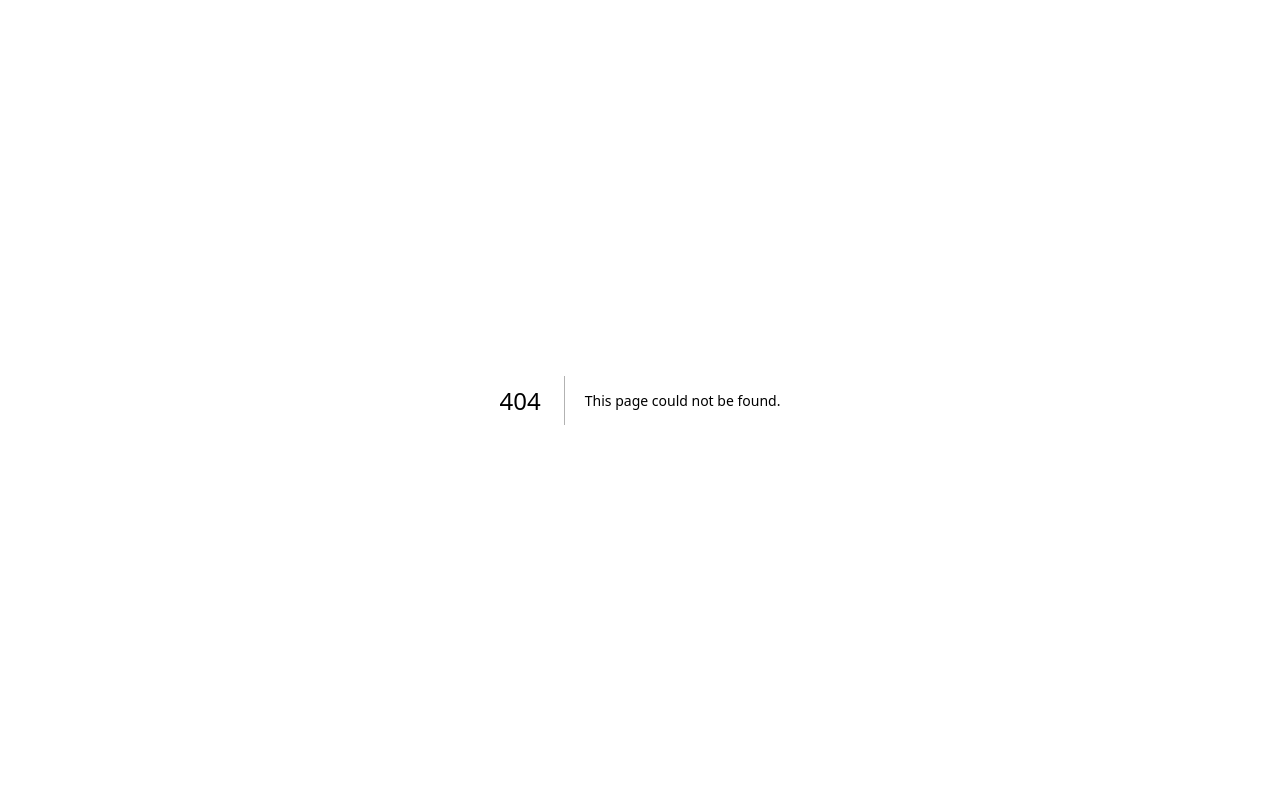
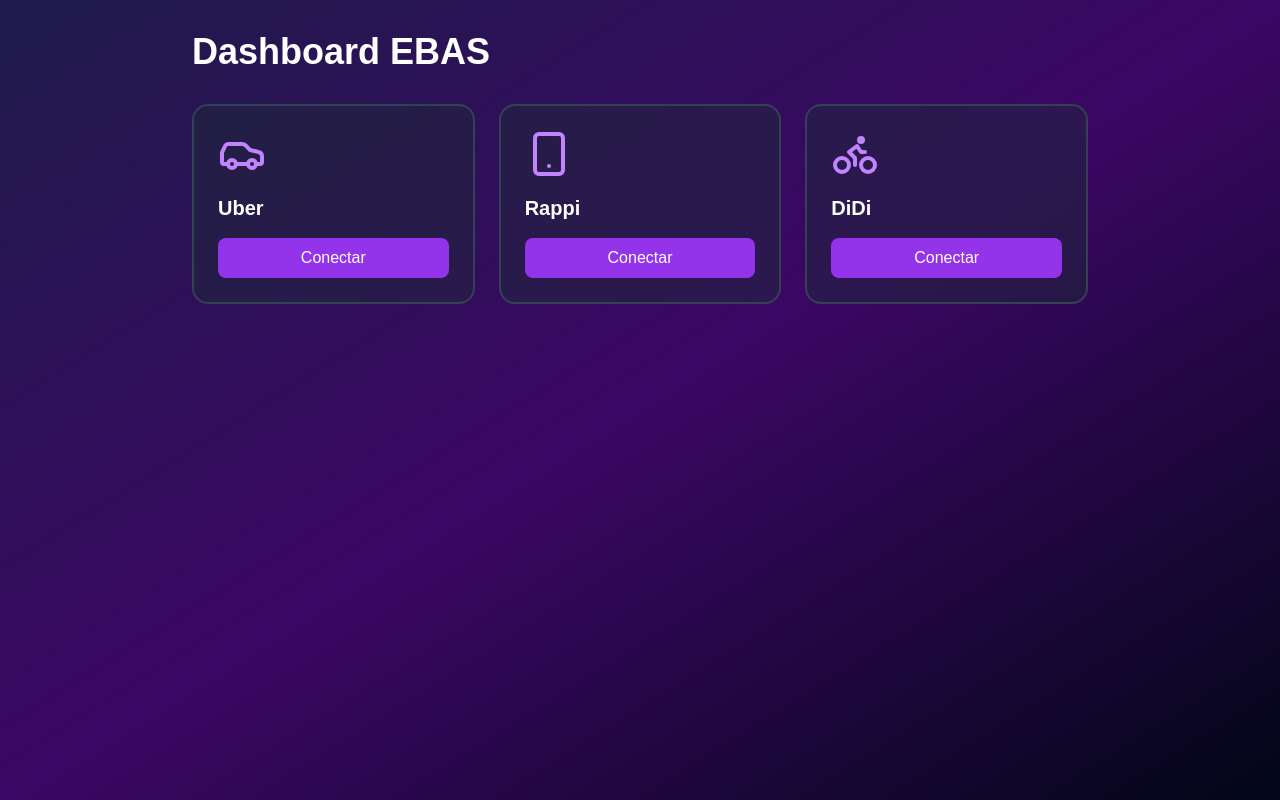
Before and after one commit to josealfredo79/passkeySoroban, a Next.js app in the folder frontend/: page /ebas-dashboard in a window 1280 px wide. Before the commit this address had no page. Built offline with nearby package versions, Linux system fonts and the light colour scheme.

Commit message:
feat: agrega sistema EBAS simple - 3 rutas nuevas (ebas-dashboard, ebas-credit, ebas-success) + botón en Dashboard. Sin modificar flujo original de passkey.

```diff
--- a/frontend/package.json
+++ b/frontend/package.json
@@ -19,6 +19,7 @@
     "base64url": "^3.0.1",
     "bigint-conversion": "^2.4.3",
     "cbor-x": "^1.6.0",
+    "lucide-react": "^0.545.0",
     "next": "14.2.15",
     "react": "^18.3.1",
     "react-dom": "^18.3.1",
--- /dev/null
+++ b/frontend/src/app/ebas-credit/page.tsx
@@ -0,0 +1,33 @@
+'use client';
+
+import { useRouter } from 'next/navigation';
+import { ArrowRight } from 'lucide-react';
+
+export default function EBASCredit() {
+  const router = useRouter();
+
+  return (
+    <div className="min-h-screen bg-gradient-to-br from-indigo-950 via-purple-950 to-slate-950 p-8">
+      <div className="max-w-4xl mx-auto">
+        <h1 className="text-4xl font-bold text-white mb-8">Tu Score Crediticio</h1>
+
+        <div className="bg-slate-800/50 rounded-3xl p-12 text-center mb-8">
+          <div className="text-8xl font-bold text-green-400 mb-4">750</div>
+          <p className="text-2xl text-white mb-8">Excelente Score</p>
+          <p className="text-gray-300 text-lg mb-8">
+            Basado en tus ingresos consistentes, eres elegible para un préstamo de hasta:
+          </p>
+          <div className="text-6xl font-bold text-purple-400 mb-8">$500 USD</div>
+
+          <button
+            onClick={() => router.push('/ebas-success')}
+            className="flex items-center gap-2 px-8 py-4 bg-green-600 hover:bg-green-500 text-white rounded-xl font-bold mx-auto"
+          >
+            Solicitar Préstamo
+            <ArrowRight className="w-5 h-5" />
+          </button>
+        </div>
+      </div>
+    </div>
+  );
+}
--- /dev/null
+++ b/frontend/src/app/ebas-dashboard/page.tsx
@@ -0,0 +1,71 @@
+'use client';
+
+import { useState, useEffect } from 'react';
+import { useRouter } from 'next/navigation';
+import { Car, Smartphone, Bike, ArrowRight } from 'lucide-react';
+
+export default function EBASDashboard() {
+  const router = useRouter();
+  const [userData, setUserData] = useState<any>(null);
+  const [apps, setApps] = useState([
+    { id: 'uber', name: 'Uber', icon: Car, connected: false },
+    { id: 'rappi', name: 'Rappi', icon: Smartphone, connected: false },
+    { id: 'didi', name: 'DiDi', icon: Bike, connected: false },
+  ]);
+
+  useEffect(() => {
+    const data = localStorage.getItem('passkey-data');
+    if (data) {
+      setUserData(JSON.parse(data));
+    }
+  }, []);
+
+  const connectApp = (id: string) => {
+    setApps(apps.map(app => app.id === id ? { ...app, connected: true } : app));
+  };
+
+  const handleContinue = () => {
+    router.push('/ebas-credit');
+  };
+
+  return (
+    <div className="min-h-screen bg-gradient-to-br from-indigo-950 via-purple-950 to-slate-950 p-8">
+      <div className="max-w-4xl mx-auto">
+        <h1 className="text-4xl font-bold text-white mb-8">Dashboard EBAS</h1>
+
+        <div className="grid md:grid-cols-3 gap-6 mb-8">
+          {apps.map((app) => (
+            <div key={app.id} className={`p-6 rounded-2xl border-2 ${
+              app.connected
+                ? 'bg-green-900/30 border-green-500'
+                : 'bg-slate-800/50 border-slate-700'
+            }`}>
+              <app.icon className="w-12 h-12 text-purple-400 mb-4" />
+              <h3 className="text-xl font-bold text-white mb-4">{app.name}</h3>
+              {!app.connected ? (
+                <button
+                  onClick={() => connectApp(app.id)}
+                  className="w-full px-4 py-2 bg-purple-600 hover:bg-purple-500 text-white rounded-lg"
+                >
+                  Conectar
+                </button>
+              ) : (
+                <div className="text-green-400 font-semibold">✓ Conectado</div>
+              )}
+            </div>
+          ))}
+        </div>
+
+        {apps.some(app => app.connected) && (
+          <button
+            onClick={handleContinue}
+            className="flex items-center gap-2 px-8 py-4 bg-green-600 hover:bg-green-500 text-white rounded-xl font-bold mx-auto"
+          >
+            Ver mi Score Crediticio
+            <ArrowRight className="w-5 h-5" />
+          </button>
+        )}
+      </div>
+    </div>
+  );
+}
--- /dev/null
+++ b/frontend/src/app/ebas-success/page.tsx
@@ -0,0 +1,38 @@
+'use client';
+
+import { useRouter } from 'next/navigation';
+import { CheckCircle, Home } from 'lucide-react';
+
+export default function EBASSuccess() {
+  const router = useRouter();
+
+  return (
+    <div className="min-h-screen bg-gradient-to-br from-indigo-950 via-purple-950 to-slate-950 p-8">
+      <div className="max-w-4xl mx-auto">
+        <div className="bg-slate-800/50 rounded-3xl p-12 text-center">
+          <CheckCircle className="w-24 h-24 text-green-400 mx-auto mb-6" />
+          <h1 className="text-4xl font-bold text-white mb-4">¡Préstamo Aprobado!</h1>
+          <p className="text-2xl text-green-400 mb-8">$500 USD</p>
+          <p className="text-gray-300 mb-8">
+            Tu préstamo ha sido aprobado y depositado en tu wallet de Stellar
+          </p>
+
+          <div className="bg-slate-900/50 rounded-xl p-6 mb-8 text-left">
+            <p className="text-gray-400 text-sm mb-2">Transaction Hash:</p>
+            <p className="text-white font-mono text-sm break-all">
+              5d3b03f2912eec1229aa15efdb394c0652e2693503944258503dea179201ce7e
+            </p>
+          </div>
+
+          <button
+            onClick={() => router.push('/')}
+            className="flex items-center gap-2 px-8 py-4 bg-purple-600 hover:bg-purple-500 text-white rounded-xl font-bold mx-auto"
+          >
+            <Home className="w-5 h-5" />
+            Volver al Inicio
+          </button>
+        </div>
+      </div>
+    </div>
+  );
+}
--- a/frontend/src/components/Dashboard.tsx
+++ b/frontend/src/components/Dashboard.tsx
@@ -265,6 +265,18 @@
                       </div>
                     </div>
                   </div>
+
+                  {/* EBAS Button */}
+                  <a
+                    href="/ebas-dashboard"
+                    className="block bg-gradient-to-r from-purple-600 to-pink-600 hover:from-purple-500 hover:to-pink-500 rounded-lg p-6 text-center transform transition-all hover:scale-105 shadow-lg"
+                  >
+                    <div className="text-2xl mb-2">💰</div>
+                    <h4 className="text-white font-bold text-lg mb-1">Sistema de Préstamos EBAS</h4>
+                    <p className="text-purple-100 text-sm">
+                      Obtén préstamos instantáneos conectando tus apps de ingresos
+                    </p>
+                  </a>
                 </div>
               </div>
             </div>
```
Also changed, not shown: 1 other file (tests, documents, lock files or other folders).
